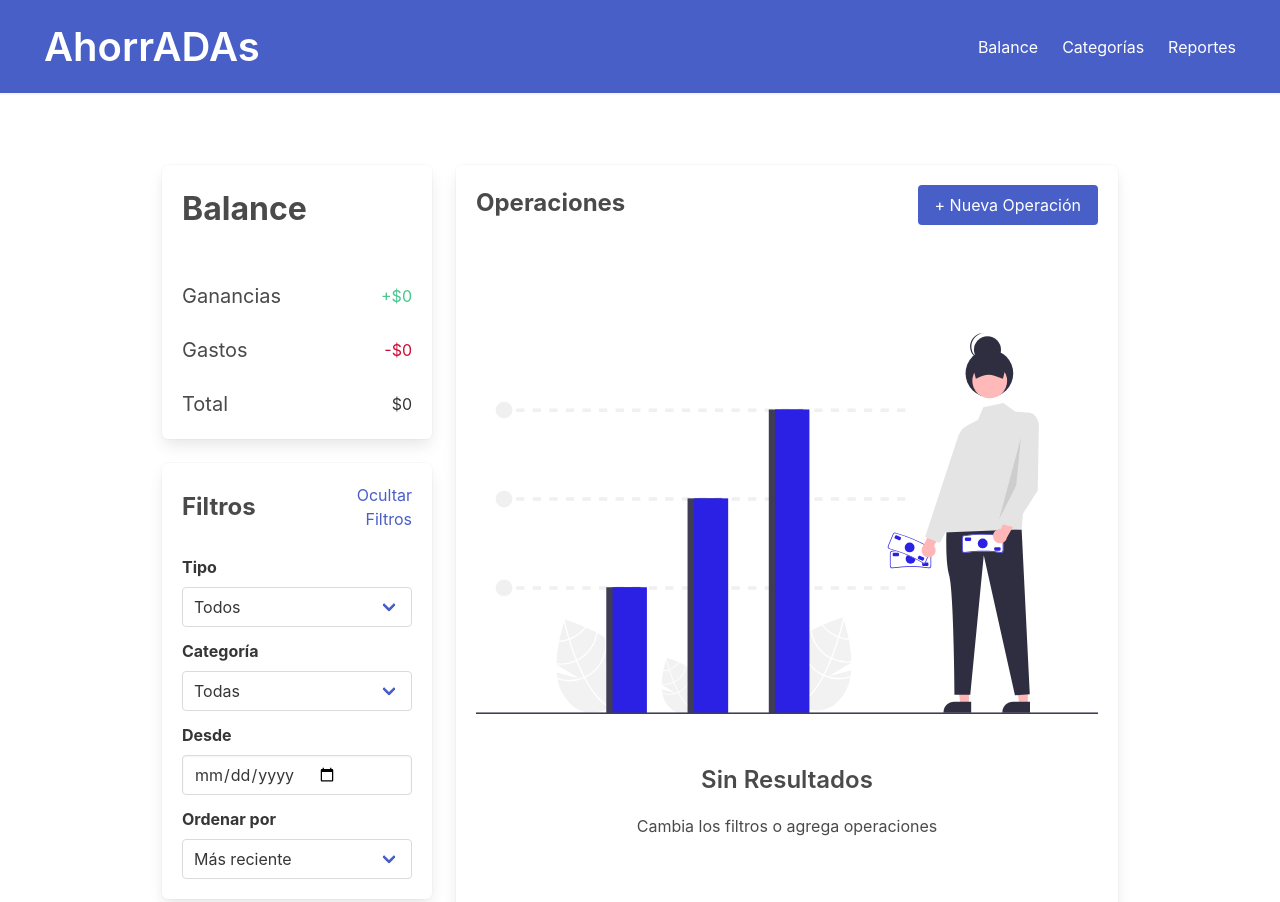
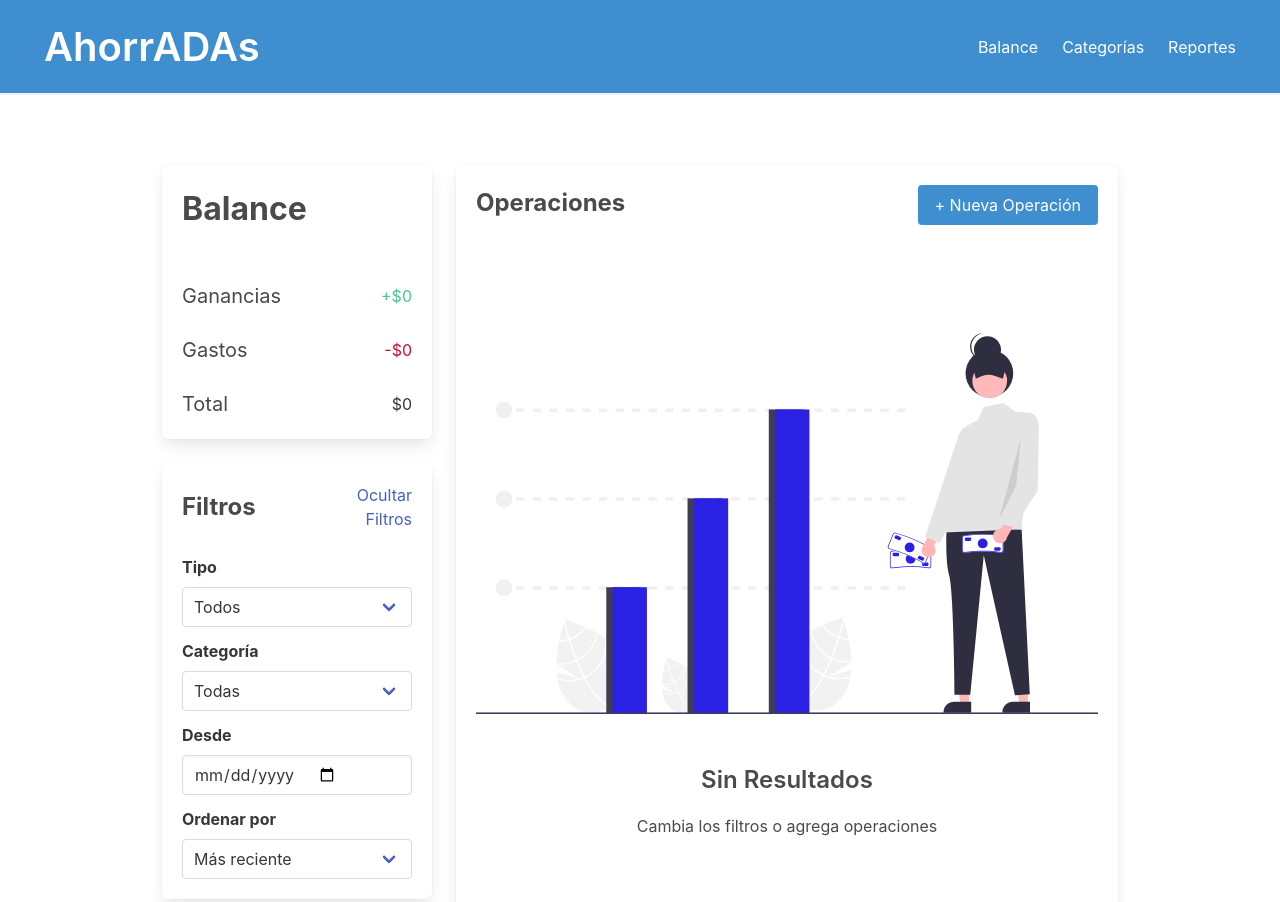
Before and after one commit to Guadalupediaz22/ahorrADAs, a plain HTML site: page index.html in a window 1280 px wide. Shown: the top 902 px of the page. Drawn offline with nearby package versions, Linux system fonts and the light colour scheme.

Commit message:
cambie color del nav

```diff
--- a/index.html
+++ b/index.html
@@ -11,7 +11,7 @@
 
 <body>
     <header>
-        <nav class="navbar has-shadow is-spaced is-link">
+        <nav class="navbar has-shadow is-spaced is-info">
             <div class="navbar-brand">
                 <a class="navbar-item">
                     <h1 class="title is-size-2-desktop is-size-3 has-text-white">
@@ -129,7 +129,7 @@
                                 <h3 class="is-size-4 has-text-weight-bold">Operaciones</h3>
                             </div>
                             <div class="column has-text-right-tablet">
-                                <button class="button is-link" type="button" id="btn-nueva-operacion">+ Nueva
+                                <button class="button is-info" type="button" id="btn-nueva-operacion">+ Nueva
                                     Operación</button>
                             </div>
                         </div>
```
